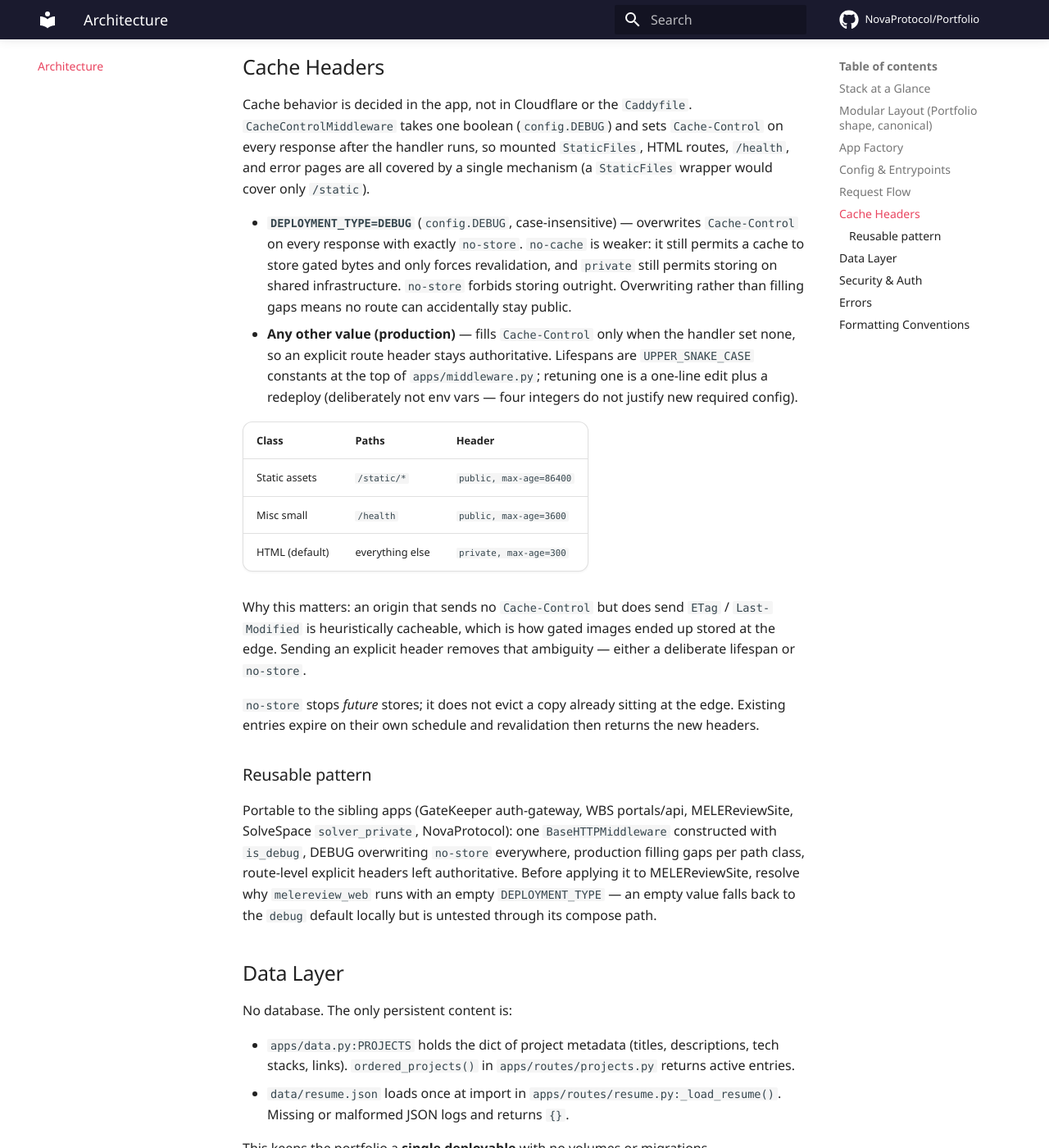
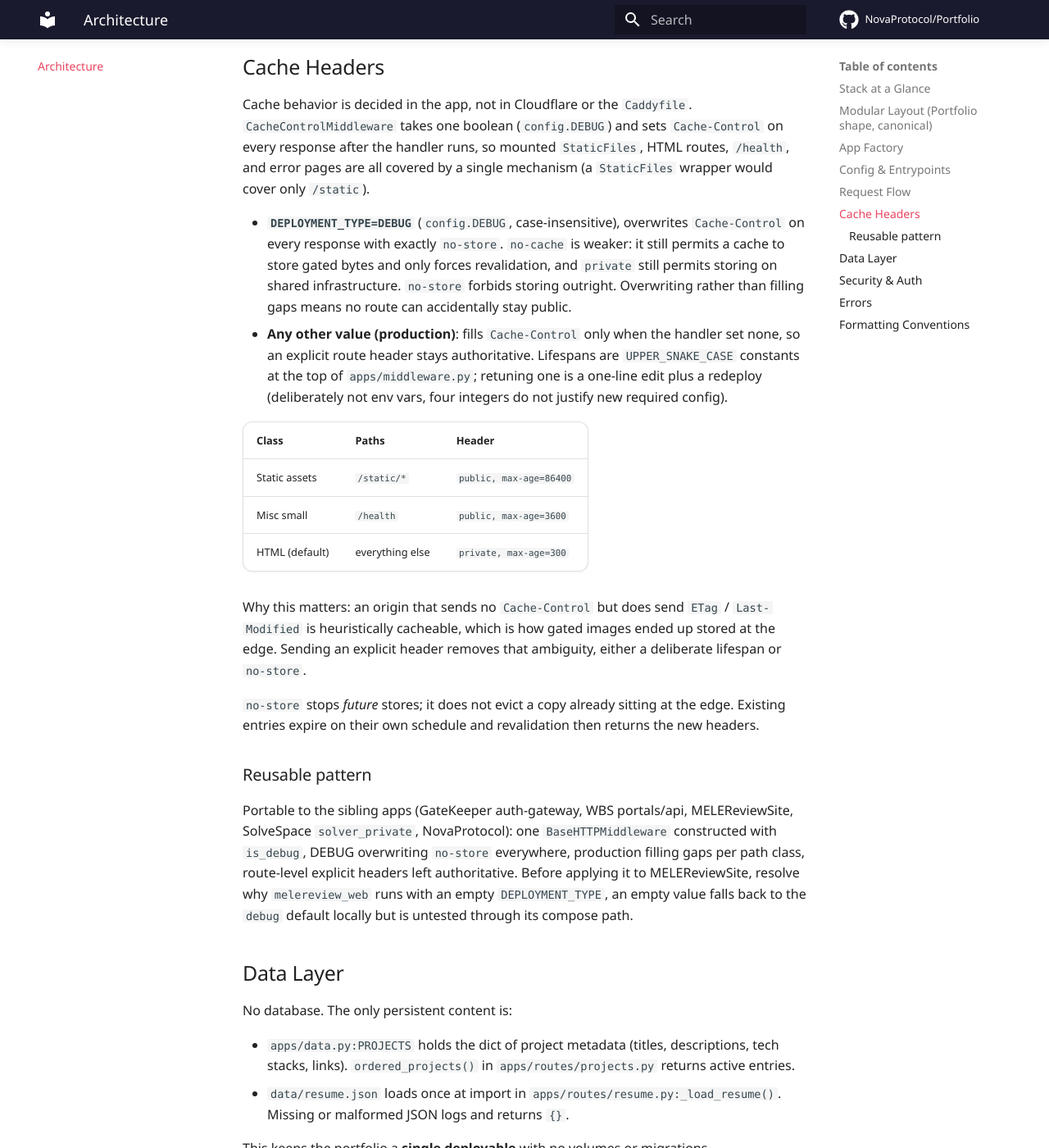
Before and after one commit to NovaProtocol/Portfolio, an MkDocs documentation site: the page built from documentation/docs/architecture.md, in a window 1280 px wide and 1400 px high, scrolled down 3614 px. Shown: the whole window at 82% size. Built offline with MkDocs 1.6.1 and Material for MkDocs 9.7.7, drawn with Linux system fonts in a browser that asks for light colours; some web fonts are replaced; comment, search, counter and statistics services are not loaded.

```diff
--- a/documentation/docs/architecture.md
+++ b/documentation/docs/architecture.md
@@ -139,8 +139,8 @@ sequenceDiagram
 
 Cache behavior is decided in the app, not in Cloudflare or the `Caddyfile`. `CacheControlMiddleware` takes one boolean (`config.DEBUG`) and sets `Cache-Control` on every response after the handler runs, so mounted `StaticFiles`, HTML routes, `/health`, and error pages are all covered by a single mechanism (a `StaticFiles` wrapper would cover only `/static`).
 
-- **`DEPLOYMENT_TYPE=DEBUG`** (`config.DEBUG`, case-insensitive) — overwrites `Cache-Control` on every response with exactly `no-store`. `no-cache` is weaker: it still permits a cache to store gated bytes and only forces revalidation, and `private` still permits storing on shared infrastructure. `no-store` forbids storing outright. Overwriting rather than filling gaps means no route can accidentally stay public.
-- **Any other value (production)** — fills `Cache-Control` only when the handler set none, so an explicit route header stays authoritative. Lifespans are `UPPER_SNAKE_CASE` constants at the top of `apps/middleware.py`; retuning one is a one-line edit plus a redeploy (deliberately not env vars — four integers do not justify new required config).
+- **`DEPLOYMENT_TYPE=DEBUG`** (`config.DEBUG`, case-insensitive), overwrites `Cache-Control` on every response with exactly `no-store`. `no-cache` is weaker: it still permits a cache to store gated bytes and only forces revalidation, and `private` still permits storing on shared infrastructure. `no-store` forbids storing outright. Overwriting rather than filling gaps means no route can accidentally stay public.
+- **Any other value (production)**: fills `Cache-Control` only when the handler set none, so an explicit route header stays authoritative. Lifespans are `UPPER_SNAKE_CASE` constants at the top of `apps/middleware.py`; retuning one is a one-line edit plus a redeploy (deliberately not env vars, four integers do not justify new required config).
 
 | Class | Paths | Header |
 |-------|-------|--------|
@@ -148,13 +148,13 @@ Cache behavior is decided in the app, not in Cloudflare or the `Caddyfile`. `Cac
 | Misc small | `/health` | `public, max-age=3600` |
 | HTML (default) | everything else | `private, max-age=300` |
 
-Why this matters: an origin that sends no `Cache-Control` but does send `ETag` / `Last-Modified` is heuristically cacheable, which is how gated images ended up stored at the edge. Sending an explicit header removes that ambiguity — either a deliberate lifespan or `no-store`.
+Why this matters: an origin that sends no `Cache-Control` but does send `ETag` / `Last-Modified` is heuristically cacheable, which is how gated images ended up stored at the edge. Sending an explicit header removes that ambiguity, either a deliberate lifespan or `no-store`.
 
 `no-store` stops *future* stores; it does not evict a copy already sitting at the edge. Existing entries expire on their own schedule and revalidation then returns the new headers.
 
 ### Reusable pattern
 
-Portable to the sibling apps (GateKeeper auth-gateway, WBS portals/api, MELEReviewSite, SolveSpace `solver_private`, NovaProtocol): one `BaseHTTPMiddleware` constructed with `is_debug`, DEBUG overwriting `no-store` everywhere, production filling gaps per path class, route-level explicit headers left authoritative. Before applying it to MELEReviewSite, resolve why `melereview_web` runs with an empty `DEPLOYMENT_TYPE` — an empty value falls back to the `debug` default locally but is untested through its compose path.
+Portable to the sibling apps (GateKeeper auth-gateway, WBS portals/api, MELEReviewSite, SolveSpace `solver_private`, NovaProtocol): one `BaseHTTPMiddleware` constructed with `is_debug`, DEBUG overwriting `no-store` everywhere, production filling gaps per path class, route-level explicit headers left authoritative. Before applying it to MELEReviewSite, resolve why `melereview_web` runs with an empty `DEPLOYMENT_TYPE`, an empty value falls back to the `debug` default locally but is untested through its compose path.
 
 ## Data Layer
 
```
Also changed, not shown: documentation/docs/blueprints/resume.md (+3 -3 lines), documentation/docs/docker.md (+1 -1 lines), README.md, 1 other file.
